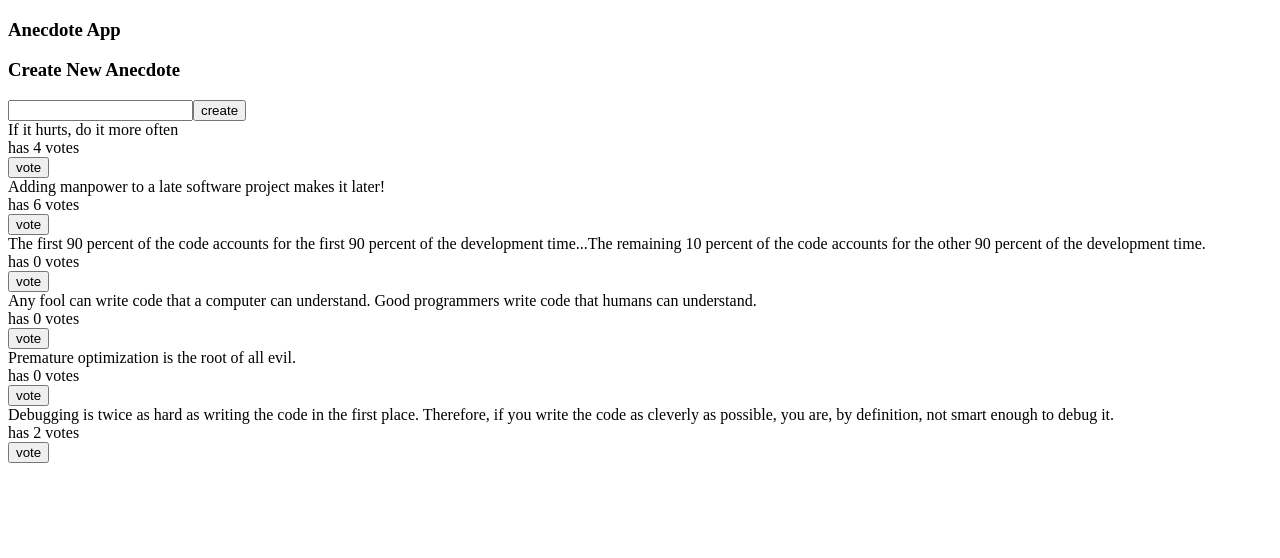
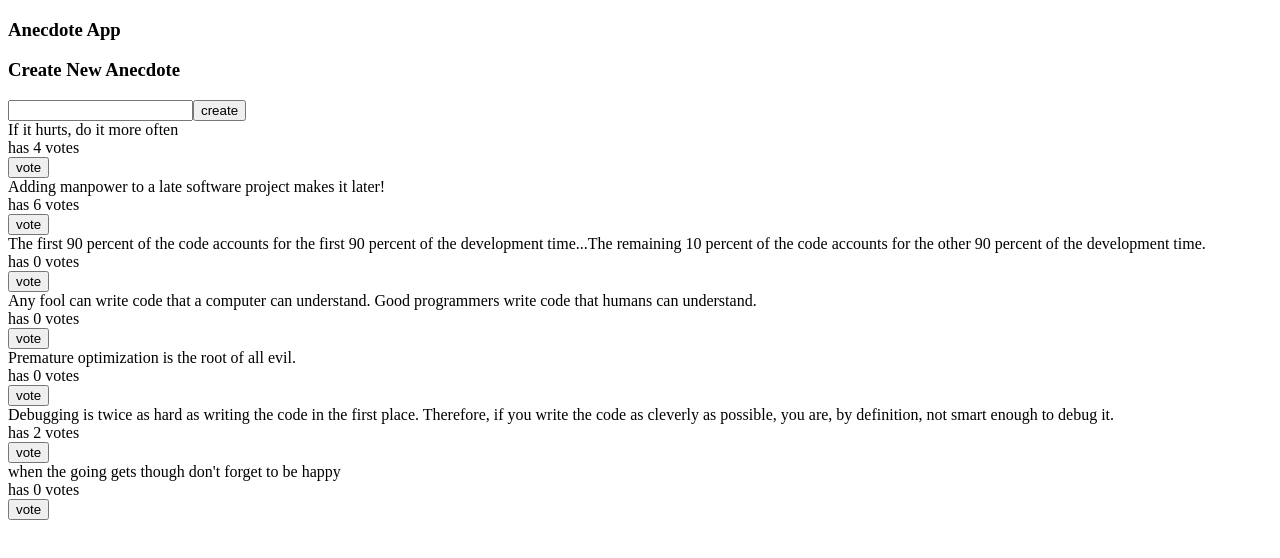
Before and after one commit to William-nyarash/fullStackOpen2023, a React (Vite) app in the folder part6/query-anecdotes/: page / in a window 1280 px wide. Shown: the top 558 px of the page. Built offline with nearby package versions, Linux system fonts and the light colour scheme; data requests are answered from the project's data file.

Commit message:
modify the files

```diff
--- a/part6/query-anecdotes/db.json
+++ b/part6/query-anecdotes/db.json
@@ -29,6 +29,11 @@
       "id": "98312",
       "content": "Debugging is twice as hard as writing the code in the first place. Therefore, if you write the code as cleverly as possible, you are, by definition, not smart enough to debug it.",
       "votes": 2
+    },
+    {
+      "content": "when the going gets though don't  forget to be happy",
+      "votes": 0,
+      "id": "XCXIbK2"
     }
   ]
 }
--- a/part6/query-anecdotes/src/components/AnecdoteForm.jsx
+++ b/part6/query-anecdotes/src/components/AnecdoteForm.jsx
@@ -1,8 +1,10 @@
 import { useMutation,  useQueryClient } from '@tanstack/react-query'
 import { createAnecdote } from '../request'
+import { useNotification } from './NotificationContext'
 
 const AnecdoteForm = () => {
   const queryClient = useQueryClient()
+  const dispatch = useNotification
 
   const newAnecdoteMutation = useMutation({
     mutationFn: createAnecdote,
@@ -18,6 +20,7 @@ const AnecdoteForm = () => {
 
     if (anecdote && anecdote.length >= 5) {
       newAnecdoteMutation.mutate({ content: anecdote, votes: 0 })
+      dispatch({ type: 'SET_NOTIFICATION', payload: `Anecdote "${anecdote}" created!` });
     } else {
       alert("Anecdote content must be at least 5 characters long")
     }
--- a/part6/query-anecdotes/src/components/Notification.jsx
+++ b/part6/query-anecdotes/src/components/Notification.jsx
@@ -1,5 +1,3 @@
-"use client"
-
 import { useEffect } from "react"
 import { useNotification } from "./NotificationContext"
 
```
